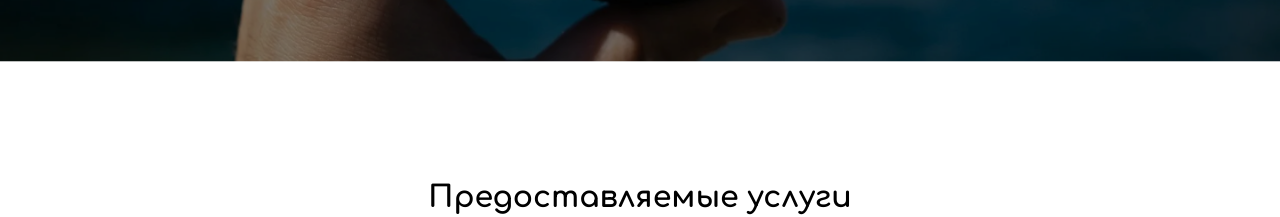
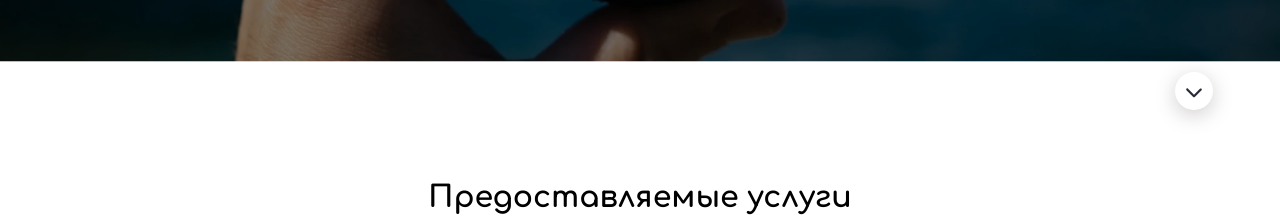
Before and after one commit to yvrxslvw/printer-sochi, an Angular app in the folder packages/client/: page / in a window 1280 px wide. Shown: the part 489-706 px from the top of the page. Built offline with nearby package versions, Linux system fonts and the light colour scheme.

Commit message:
Make social dropdown menu

```diff
--- /dev/null
+++ b/packages/client/src/app/pages/main-page/components/social-dropdown/social-dropdown.component.html
@@ -0,0 +1,38 @@
+<div class="social-dropdown">
+  <div class="container">
+    <button class="dropdown" (click)="isShown = !isShown">
+      <fa-icon
+        [icon]="faChevronUp"
+        class="icon"
+        [style.transform]="isShown ? 'rotate(0deg)' : 'rotate(180deg)'"
+      ></fa-icon>
+    </button>
+
+    <div class="social-list">
+      <button
+        class="item whatsapp"
+        [style.transform]="isShown ? 'translateY(0%)' : 'translateY(500%)'"
+      >
+        <fa-icon [icon]="faWhatsapp"></fa-icon>
+      </button>
+      <button
+        class="item instagram"
+        [style.transform]="isShown ? 'translateY(0%)' : 'translateY(500%)'"
+      >
+        <fa-icon [icon]="faInstagram"></fa-icon>
+      </button>
+      <button
+        class="item telegram"
+        [style.transform]="isShown ? 'translateY(0%)' : 'translateY(500%)'"
+      >
+        <fa-icon [icon]="faTelegram"></fa-icon>
+      </button>
+      <button
+        class="item vk"
+        [style.transform]="isShown ? 'translateY(0%)' : 'translateY(500%)'"
+      >
+        <fa-icon [icon]="faVk"></fa-icon>
+      </button>
+    </div>
+  </div>
+</div>
--- /dev/null
+++ b/packages/client/src/app/pages/main-page/components/social-dropdown/social-dropdown.component.scss
@@ -0,0 +1,72 @@
+@import "variables";
+@import "mixins";
+
+.social-dropdown {
+  .container {
+    @include container;
+
+    position: relative;
+
+    .dropdown {
+      padding: 0px;
+      border: none;
+
+      width: 38px;
+      height: 38px;
+      border-radius: 50%;
+      background: $white_color;
+      filter: drop-shadow(0px 5px 10px rgba($color: #1b0000, $alpha: 0.2));
+      position: absolute;
+      top: -19px;
+      right: 0px;
+      display: flex;
+      justify-content: center;
+      align-items: center;
+      color: $black_color;
+
+      .icon {
+        transition: transform 0.4s ease;
+      }
+    }
+
+    .social-list {
+      display: flex;
+      flex-direction: column;
+      gap: 10px;
+      position: absolute;
+      top: calc(((38px * 4) + (10px * 3) + 19px + 10px) * -1);
+      right: 0px;
+      overflow: hidden;
+
+      .item {
+        padding: 0px;
+        border: none;
+
+        width: 38px;
+        height: 38px;
+        border-radius: 50%;
+        filter: drop-shadow(0px 5px 10px rgba($color: #1b0000, $alpha: 0.2));
+        display: flex;
+        justify-content: center;
+        align-items: center;
+        transition: transform 0.4s ease;
+
+        &.whatsapp {
+          background: #25d366;
+        }
+
+        &.instagram {
+          background: #ff49a1;
+        }
+
+        &.telegram {
+          background: #0088cc;
+        }
+
+        &.vk {
+          background: #0077ff;
+        }
+      }
+    }
+  }
+}
--- /dev/null
+++ b/packages/client/src/app/pages/main-page/components/social-dropdown/social-dropdown.component.ts
@@ -0,0 +1,30 @@
+import { Component } from '@angular/core';
+import { FontAwesomeModule } from '@fortawesome/angular-fontawesome';
+import {
+  faInstagram,
+  faTelegram,
+  faVk,
+  faWhatsapp,
+} from '@fortawesome/free-brands-svg-icons';
+import { faChevronUp } from '@fortawesome/free-solid-svg-icons';
+
+@Component({
+  selector: 'app-social-dropdown',
+  standalone: true,
+  imports: [FontAwesomeModule],
+  templateUrl: './social-dropdown.component.html',
+  styleUrl: './social-dropdown.component.scss',
+})
+export class SocialDropdownComponent {
+  faChevronUp = faChevronUp;
+
+  faWhatsapp = faWhatsapp;
+
+  faInstagram = faInstagram;
+
+  faTelegram = faTelegram;
+
+  faVk = faVk;
+
+  isShown = false;
+}
--- a/packages/client/src/app/pages/main-page/main-page.component.html
+++ b/packages/client/src/app/pages/main-page/main-page.component.html
@@ -1,4 +1,5 @@
 <app-slider />
+<app-social-dropdown />
 <app-services-provided />
 <app-operating-procedure />
 <app-advantages />
--- a/packages/client/src/app/pages/main-page/main-page.component.ts
+++ b/packages/client/src/app/pages/main-page/main-page.component.ts
@@ -6,6 +6,7 @@ import { OperatingProcedureComponent } from './components/operating-procedure/op
 import { AdvantagesComponent } from './components/advantages/advantages.component';
 import { AboutComponent } from './components/about/about.component';
 import { PhotoReportComponent } from './components/photo-report/photo-report.component';
+import { SocialDropdownComponent } from './components/social-dropdown/social-dropdown.component';
 
 @Component({
   selector: 'app-main-page',
@@ -17,6 +18,7 @@ import { PhotoReportComponent } from './components/photo-report/photo-report.com
     AdvantagesComponent,
     AboutComponent,
     PhotoReportComponent,
+    SocialDropdownComponent,
   ],
   templateUrl: './main-page.component.html',
   styleUrl: './main-page.component.scss',
```
